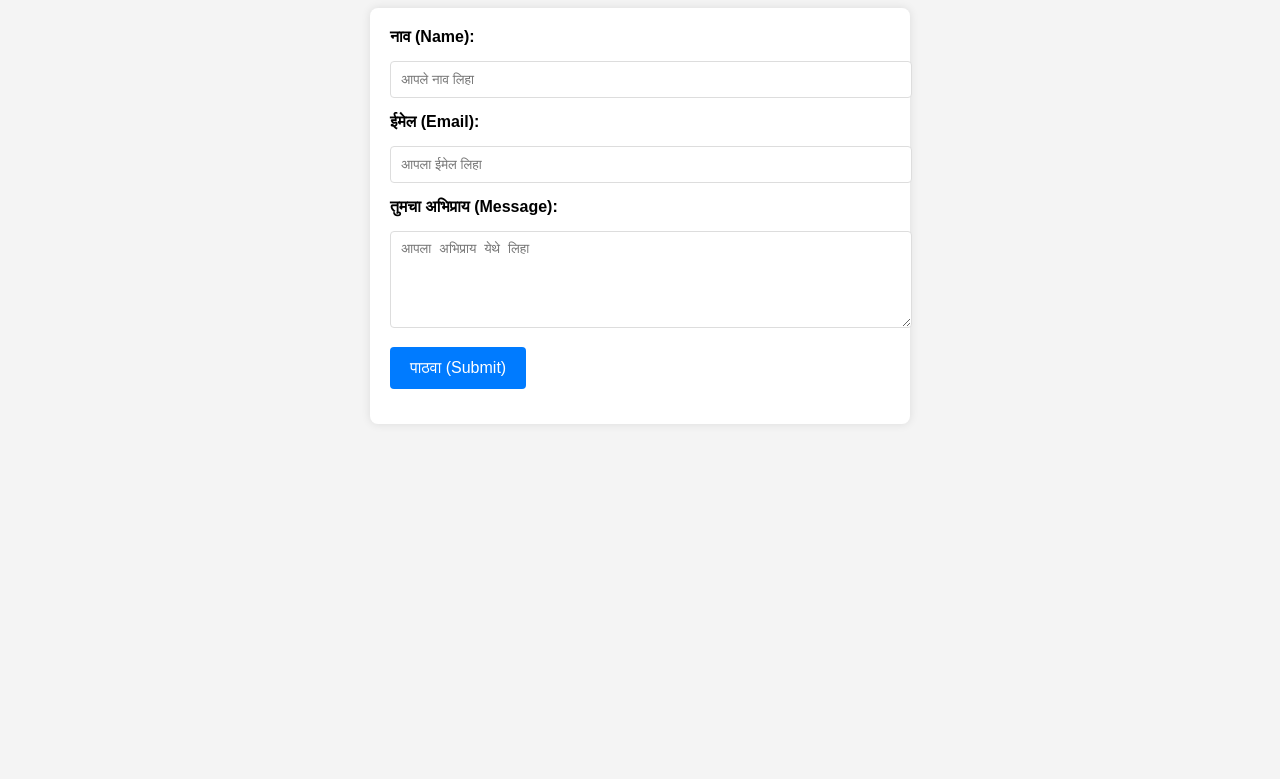
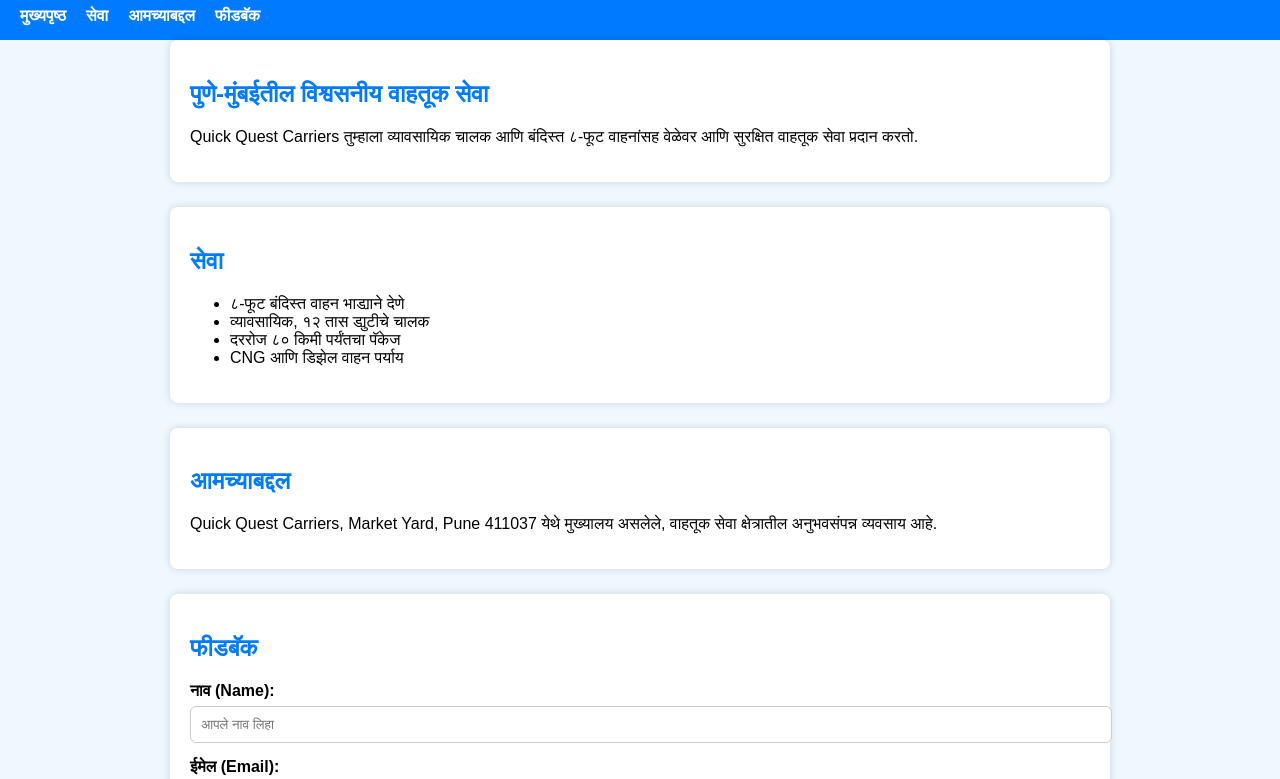
Before and after one commit to quickquestcarriers-collab/QuickQuestCarrierSite, a plain HTML site: page index.html in a window 1280 px wide. Shown: the part 88-867 px from the top of the page. Before the commit the page ends 800 px from the top, so only its background shows below. Drawn offline with Linux system fonts and the light colour scheme.

Commit message:
Add files via upload

```diff
--- a/index.html
+++ b/index.html
@@ -3,11 +3,53 @@
 <head>
 <meta charset="UTF-8">
 <meta name="viewport" content="width=device-width, initial-scale=1.0">
-<title>फीडबॅक फॉर्म - Quick Quest Carriers</title>
-<link rel="stylesheet" href="style.css">
+<title>Quick Quest Carriers - पूर्ण वेबसाइट</title>
+<style>
+body {font-family: Arial, sans-serif; background: #f0f8ff; padding: 0; margin: 0;}
+header {background: #007BFF; color: white; padding: 15px 20px;}
+nav ul {list-style: none; padding: 0; margin: 0; display: flex;}
+nav ul li {margin-right: 20px; cursor: pointer;}
+nav ul li a {color: white; text-decoration: none; font-weight: bold;}
+section {padding: 20px; max-width: 900px; margin: auto; background: white; margin-bottom: 25px; border-radius: 8px; box-shadow: 0 0 8px rgba(0,0,0,0.15);}
+h2 {color: #007BFF;}
+form label {font-weight: bold; display: block; margin-bottom: 6px;}
+form input, form textarea {width: 100%; padding: 10px; margin-bottom: 15px; border-radius: 6px; border: 1px solid #ccc;}
+form button {background: #007BFF; color: white; border: none; padding: 10px 18px; cursor: pointer; border-radius: 6px; font-weight: bold;}
+form button:hover {background: #0056b3;}
+.success-message {color: green; font-weight: bold; margin-top: 18px;}
+</style>
 </head>
 <body>
-<h2>Quick Quest Carriers साठी फीडबॅक</h2>
+<header>
+  <h1>Quick Quest Carriers</h1>
+  <nav>
+    <ul>
+      <li><a href="#home">मुख्यपृष्ठ</a></li>
+      <li><a href="#services">सेवा</a></li>
+      <li><a href="#about">आमच्याबद्दल</a></li>
+      <li><a href="#feedback">फीडबॅक</a></li>
+    </ul>
+  </nav>
+</header>
+<section id="home">
+  <h2>पुणे-मुंबईतील विश्वसनीय वाहतूक सेवा</h2>
+  <p>Quick Quest Carriers तुम्हाला व्यावसायिक चालक आणि बंदिस्त ८-फूट वाहनांसह वेळेवर आणि सुरक्षित वाहतूक सेवा प्रदान करतो.</p>
+</section>
+<section id="services">
+  <h2>सेवा</h2>
+  <ul>
+    <li>८-फूट बंदिस्त वाहन भाड्याने देणे</li>
+    <li>व्यावसायिक, १२ तास ड्युटीचे चालक</li>
+    <li>दररोज ८० किमी पर्यंतचा पॅकेज</li>
+    <li>CNG आणि डिझेल वाहन पर्याय</li>
+  </ul>
+</section>
+<section id="about">
+  <h2>आमच्याबद्दल</h2>
+  <p>Quick Quest Carriers, Market Yard, Pune 411037 येथे मुख्यालय असलेले, वाहतूक सेवा क्षेत्रातील अनुभवसंपन्न व्यवसाय आहे.</p>
+</section>
+<section id="feedback">
+  <h2>फीडबॅक</h2>
   <form id="feedbackForm">
     <label for="name">नाव (Name):</label>
     <input type="text" id="name" name="name" placeholder="आपले नाव लिहा" required />
@@ -18,6 +60,20 @@
     <button type="submit">पाठवा (Submit)</button>
     <div id="formMessage" class="success-message"></div>
   </form>
-<script src="app.js"></script>
+</section>
+<script>
+document.getElementById('feedbackForm').addEventListener('submit', function(e) {
+  e.preventDefault();
+  let name = document.getElementById('name').value.trim();
+  let email = document.getElementById('email').value.trim();
+  let message = document.getElementById('message').value.trim();
+  if (!name || !email || !message) {
+    alert('कृपया सर्व आवश्यक क्षेत्रे भरा.');
+    return;
+  }
+  document.getElementById('formMessage').textContent = 'आपला अभिप्राय आम्हाला मिळाला आहे, धन्यवाद!';
+  this.reset();
+});
+</script>
 </body>
 </html>
```
Lines whose indentation alone changed are shown as unchanged.
